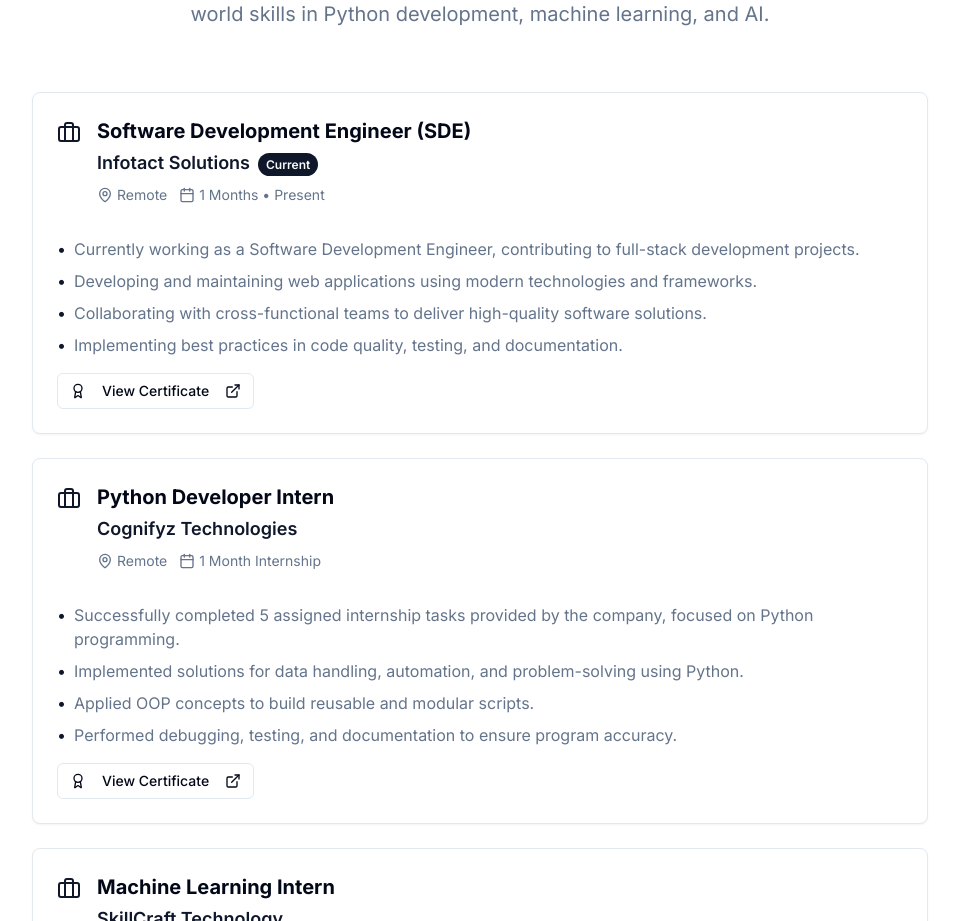
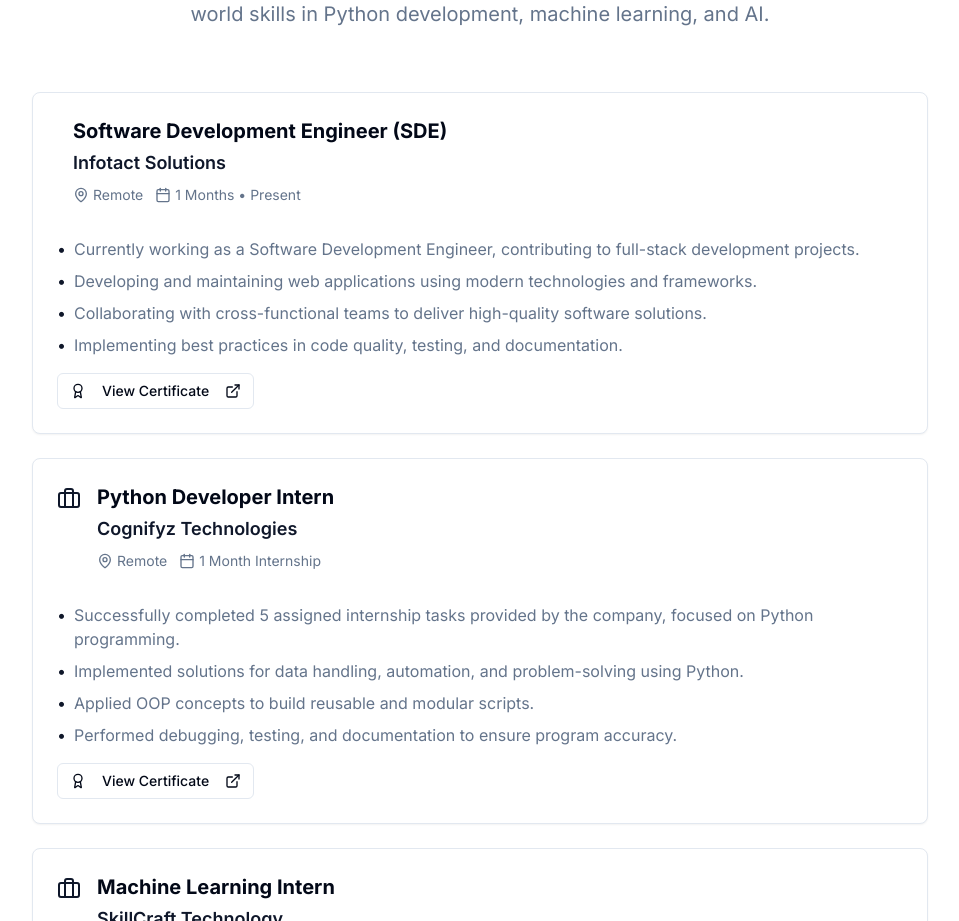
Before and after one commit to Gaddamadithya/Adithya-portfolio, a React (Vite) app: page / in a window 1280 px wide. Shown: the part 2364-3285 px from the top of the page, without its empty margins (160-1119 px from the left). Built offline with nearby package versions, Linux system fonts and the light colour scheme.

Commit message:
Manual edit: src/components/Experience.tsx

```diff
--- a/src/components/Experience.tsx
+++ b/src/components/Experience.tsx
@@ -16,9 +16,6 @@ const Experience = () => {
         "Collaborating with cross-functional teams to deliver high-quality software solutions.",
         "Implementing best practices in code quality, testing, and documentation."
       ],
-      certificateLink: "#",
-      icon: <Briefcase className="w-6 h-6" />,
-      current: true
     },
     {
       title: "Python Developer Intern",
```
